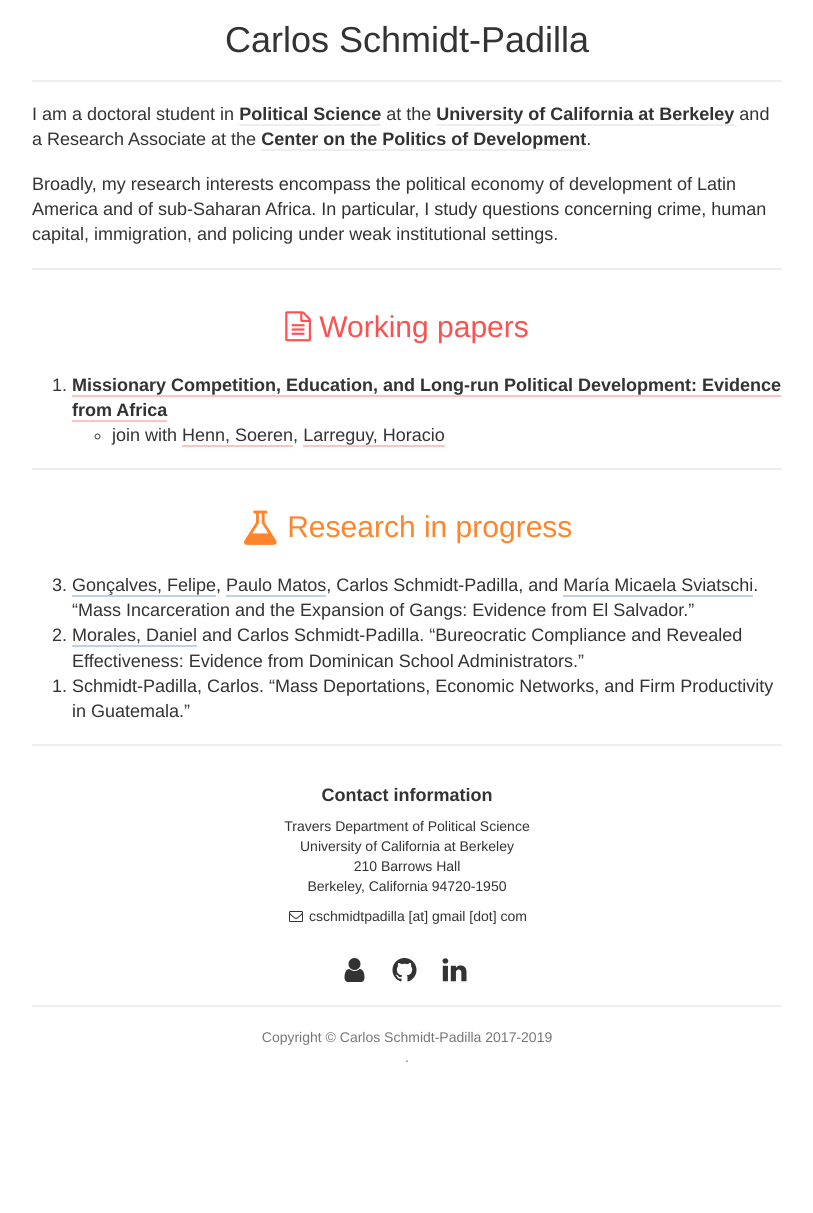
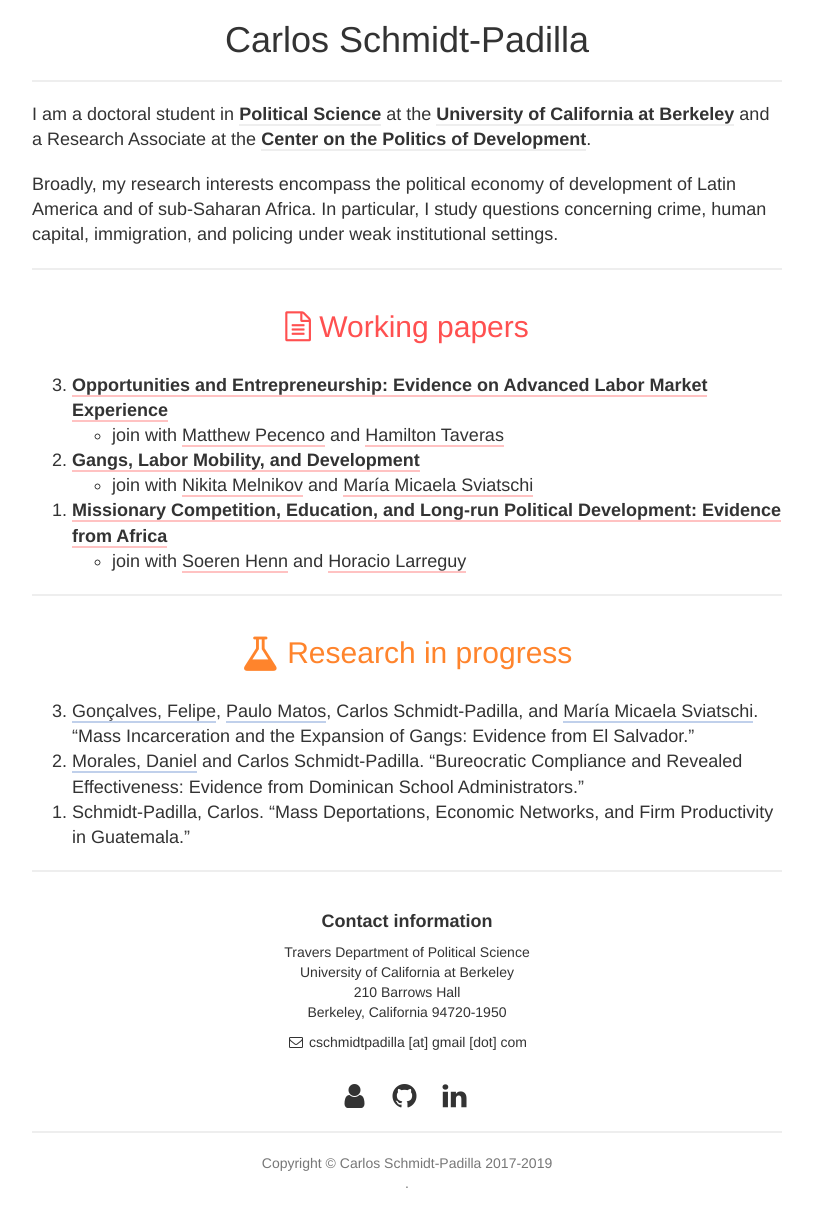
Before and after one commit to cschmidtpadilla/cschmidtpadilla.github.io, a Jekyll site: the page built from index.html, in a window 1280 px wide. Shown: the whole page, without its empty margins (233-1046 px from the left). Built offline with Jekyll 4.4.1, drawn with Linux system fonts in a browser that asks for light colours; nearby versions of some CDN libraries; library files that are not in the unit come from our copies; before the commit the page ends 1087 px from its top, so only the background shows below that.

Commit message:
Further changes to structure

```diff
--- a/_includes/books.html
+++ b/_includes/books.html
@@ -9,9 +9,19 @@
         </h2>
         <br>
         <ol reversed class="lead text-left">
+          <li><a class="books" href="https://www.dropbox.com/s/by83h0d62oe00hg/entrepreneurship_pecencoschmidtpadillataveras.pdf?raw=1" target="_blank"><b>Opportunities and Entrepreneurship: Evidence on Advanced Labor Market Experience</b></a>
+            <ul>
+              <li> join with <a class=books href="https://www.matthewpecenco.com/" target="_blank">Matthew Pecenco</a> and <a class=books href="https://do.linkedin.com/in/hamilton-taveras-640a7488/" target="_blank">Hamilton Taveras</a>
+            </ul>
+          </li>
+          <li><a class="books" href="https://papers.ssrn.com/sol3/papers.cfm?abstract_id=3477097" target="_blank"><b>Gangs, Labor Mobility, and Development</b></a>
+            <ul>
+              <li> join with <a class=books href="https://www.n-melnikov.com/" target="_blank">Nikita Melnikov</a> and <a class=books href="http://www.micaelasviatschi.com/" target="_blank">María Micaela Sviatschi</a>
+            </ul>
+          </li>
           <li><a class="books" href="https://www.dropbox.com/s/ctjkcbehmpwkh29/Larreguy_WGAPE_Submission.pdf?dl=0" target="_blank"><b>Missionary Competition, Education, and Long-run Political Development: Evidence from Africa</b></a>
             <ul>
-              <li> join with <a class=books href="http://soerenhenn.com/" target="_blank">Henn, Soeren</a>, <a class=books href="https://sites.google.com/site/hlarreguy/" target="_blank">Larreguy, Horacio</a>
+              <li> join with <a class=books href="http://soerenhenn.com/" target="_blank">Soeren Henn</a> and <a class=books href="https://sites.google.com/site/hlarreguy/" target="_blank">Horacio Larreguy</a>
             </ul>
           </li>
         </ol>
```
